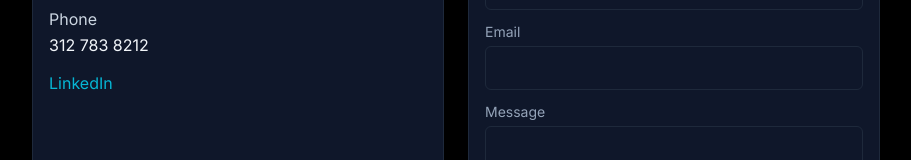
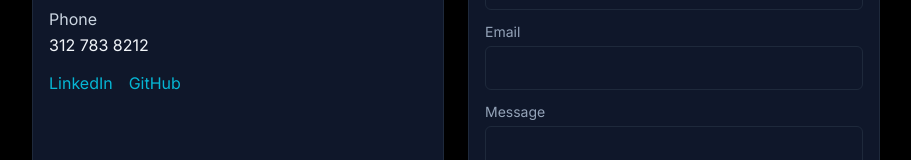
Before and after one commit to rkulkarni2910/My_Portfolio_USA, a React (Vite) app: page / in a window 1280 px wide. Shown: the part 1962-2122 px from the top of the page, without its empty margins (184-1095 px from the left). Built offline with nearby package versions, Linux system fonts and the light colour scheme; the HTML template or start-up script is replaced by a standard one.

Commit message:
Update resume

```diff
--- a/src/components/Contact.jsx
+++ b/src/components/Contact.jsx
@@ -12,8 +12,9 @@ export default function Contact(){
           <div className="mt-3 text-slate-300">Phone</div>
           <div className="font-medium text-slate-100">312 783 8212</div>
 
-          <div className="mt-3">
+          <div className="mt-3 flex gap-4">
             <a className="text-accent hover:underline" href="https://www.linkedin.com/in/rohan-kulkarni2910" target="_blank" rel="noreferrer">LinkedIn</a>
+            <a className="text-accent hover:underline" href="https://github.com/rkulkarni2910" target="_blank" rel="noreferrer">GitHub</a>
           </div>
         </div>
 
```
Also changed, not shown: 2 other files (tests, documents, lock files or other folders).
